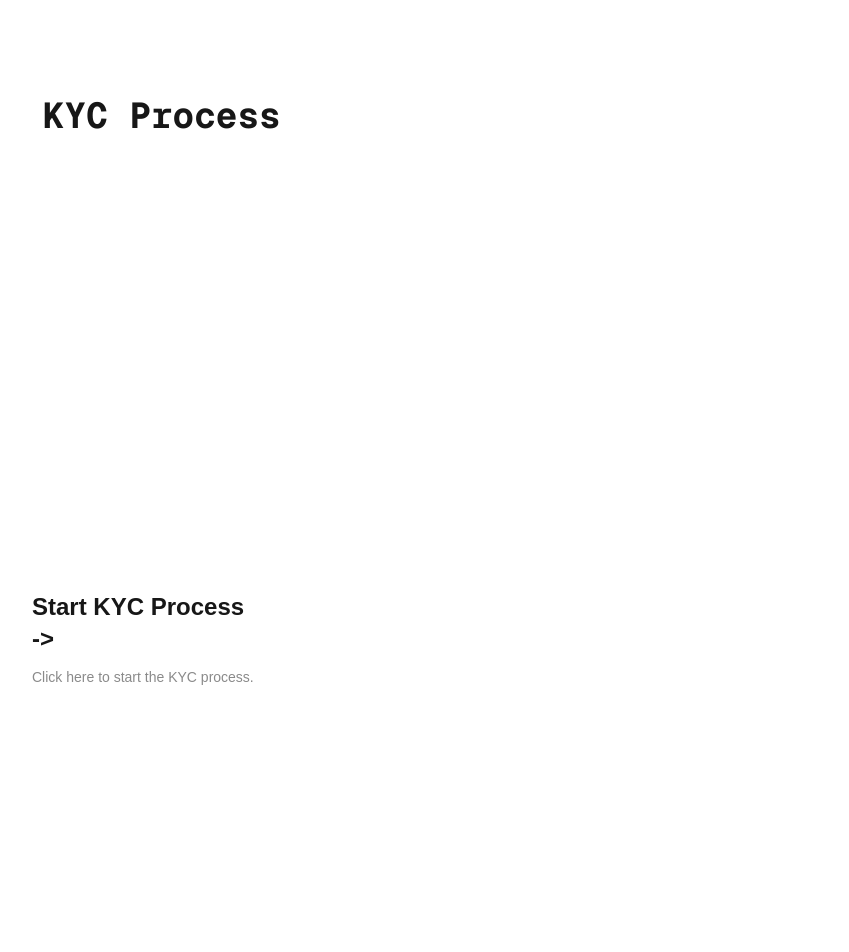
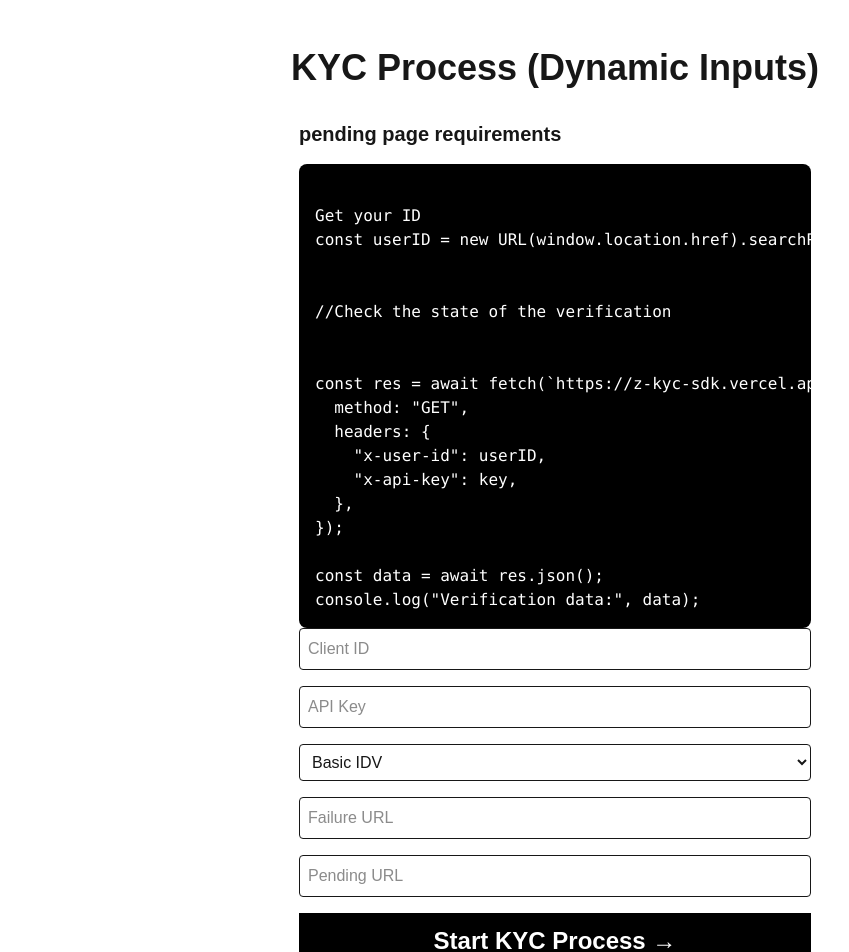
Before and after one commit to tech858/aws_zkyc_test, a Next.js app: page / in a window 1280 px wide. Shown: the top 952 px of the page, without its empty margins (85-934 px from the left). Before the commit the page ends 800 px from the top, so only its background shows below. Built offline with nearby package versions, Linux system fonts and the light colour scheme.

Commit message:
main page update

```diff
--- a/app/page.js
+++ b/app/page.js
@@ -1,34 +1,99 @@
 "use client"
-import { ZKYCProcess } from 'zkyc-lfg'
+import { useState } from "react";
+import { ZKYCProcess } from "zkyc-lfg";
+
 export default function Home() {
-  // component that show the customer that he need to kyc himself
+  // State for inputs
+  const [clientId, setClientId] = useState("");
+  const [apiKey, setApiKey] = useState("");
+  const [processType, setProcessType] = useState("");
+  const [failureUrl, setFailureUrl] = useState("");
+  const [pendingUrl, setPendingUrl] = useState("");
+
+  const startKYC = () => {
+    ZKYCProcess(clientId, apiKey, processType, failureUrl, pendingUrl);
+  };
+
   return (
-    <main className="flex min-h-screen flex-col items-center justify-between p-24">
-      <div className="z-10 w-full max-w-5xl items-center justify-between font-mono text-sm lg:flex">
-        <h1 className="text-4xl font-bold">KYC Process</h1>
-      </div>
+    <main className="flex min-h-screen flex-col items-center justify-between p-12">
+      <h1 className="text-4xl font-bold mb-8">KYC Process (Dynamic Inputs)</h1>
+      <div className="w-full max-w-lg space-y-4">
+        <div className="">
+      <h2 className="text-xl font-bold mb-4">pending page requirements</h2>
+      <pre className="bg-black w-ful text-white p-4 rounded-lg overflow-x-auto">
+        <code>
+{`
+Get your ID
+const userID = new URL(window.location.href).searchParams.get("id");
 
-      <div className="mb-32 grid text-center lg:mb-0 lg:grid-cols-4 lg:text-left">
-        <div onClick={
-          () => ZKYCProcess(
-          "df232ee0-b0e9-479d-9d4e-bb97e4d77472",
-          "test_f891b652bbf3005a23fffc8b3f78ada4ee8424eca4bf553d",
-          null,  //the values are OCR, Liveliness, all. and null is basic idv
-          "https://zkycsite.vercel.app/failure",  //change as you like
-          "https://z-kyc-sdk.vercel.app/pending",  //change as you like)
-          )}
-          className="group rounded-lg border border-transparent px-5 py-4 transition-colors hover:border-gray-300 hover:bg-gray-100 hover:dark:border-neutral-700 hover:dark:bg-neutral-800/30"
+
+//Check the state of the verification
+
+
+const res = await fetch(\`https://z-kyc-sdk.vercel.app/api/kyc/verifications/\${userID}\`, {
+  method: "GET",
+  headers: {
+    "x-user-id": userID,
+    "x-api-key": key,
+  },
+});
+
+const data = await res.json();
+console.log("Verification data:", data);`}
+        </code>
+      </pre>
+    </div>
+</div>
+      <div className="w-full max-w-lg space-y-4">
+        <input
+          type="text"
+          placeholder="Client ID"
+          value={clientId}
+          onChange={(e) => setClientId(e.target.value)}
+          className="w-full border rounded p-2"
+        />
+
+        <input
+          type="text"
+          placeholder="API Key"
+          value={apiKey}
+          onChange={(e) => setApiKey(e.target.value)}
+          className="w-full border rounded p-2"
+        />
+
+        <select
+          value={processType}
+          onChange={(e) => setProcessType(e.target.value)}
+          className="w-full border rounded p-2"
         >
-          <h2 className={`mb-3 text-2xl font-semibold`}>
-            Start KYC Process{" "}
-            <span className="inline-block transition-transform group-hover:translate-x-1 motion-reduce:transform-none">
-              -&gt;
-            </span>
-          </h2>
-          <p className={`m-0 max-w-[30ch] text-sm opacity-50`}>
-            Click here to start the KYC process.
-          </p>
-          </div>
+          <option value="OCR">OCR</option>
+          <option value="Liveliness">Liveliness</option>
+          <option value="all">All</option>
+          <option value="">Basic IDV</option>
+        </select>
+
+        <input
+          type="text"
+          placeholder="Failure URL"
+          value={failureUrl}
+          onChange={(e) => setFailureUrl(e.target.value)}
+          className="w-full border rounded p-2"
+        />
+
+        <input
+          type="text"
+          placeholder="Pending URL"
+          value={pendingUrl}
+          onChange={(e) => setPendingUrl(e.target.value)}
+          className="w-full border rounded p-2"
+        />
+
+        <button
+          onClick={startKYC}
+          className="w-full bg-black text-white p-3 mb-3 text-2xl font-semibold"
+        >
+          Start KYC Process →
+        </button>
       </div>
     </main>
   );
```
Also changed, not shown: app/prod/page.js (line endings or trailing spaces).
